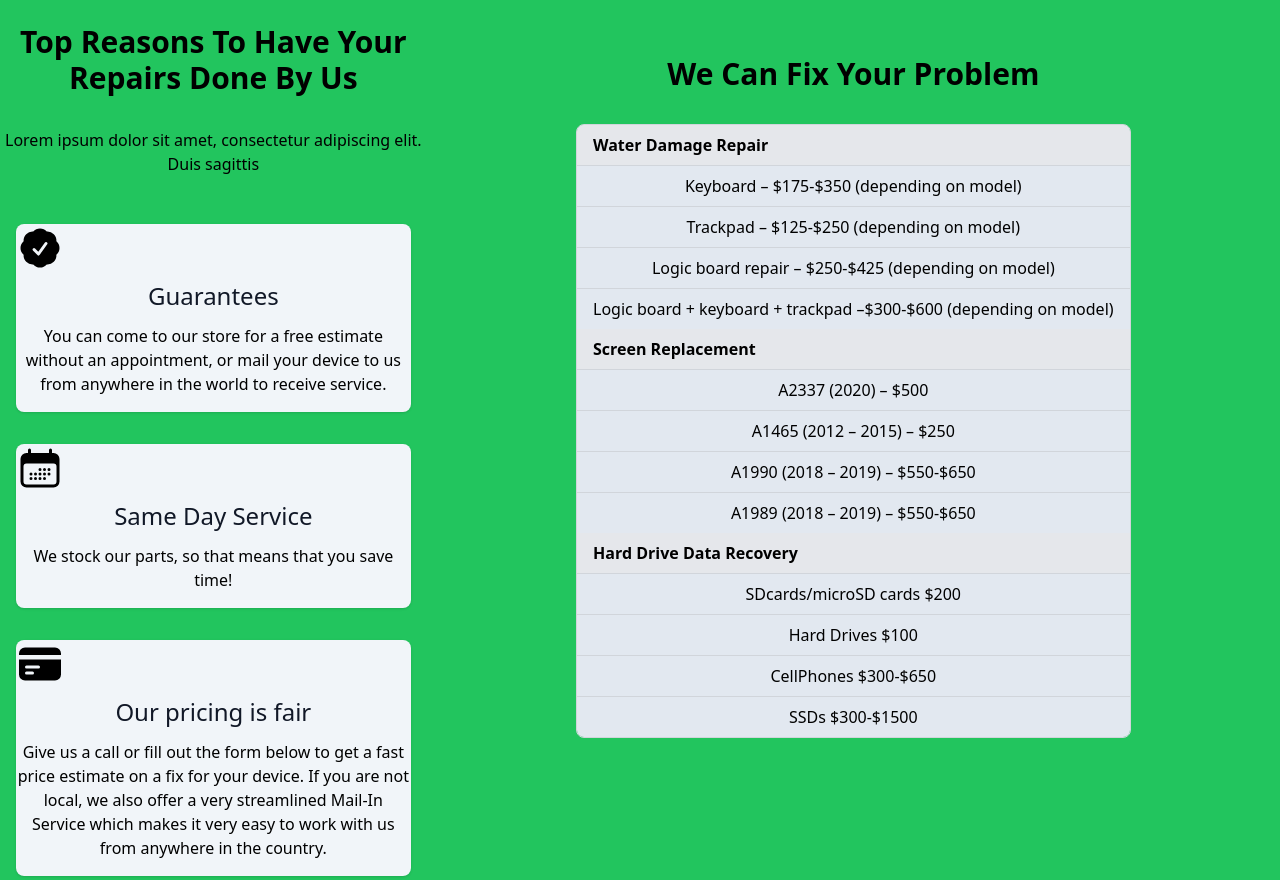
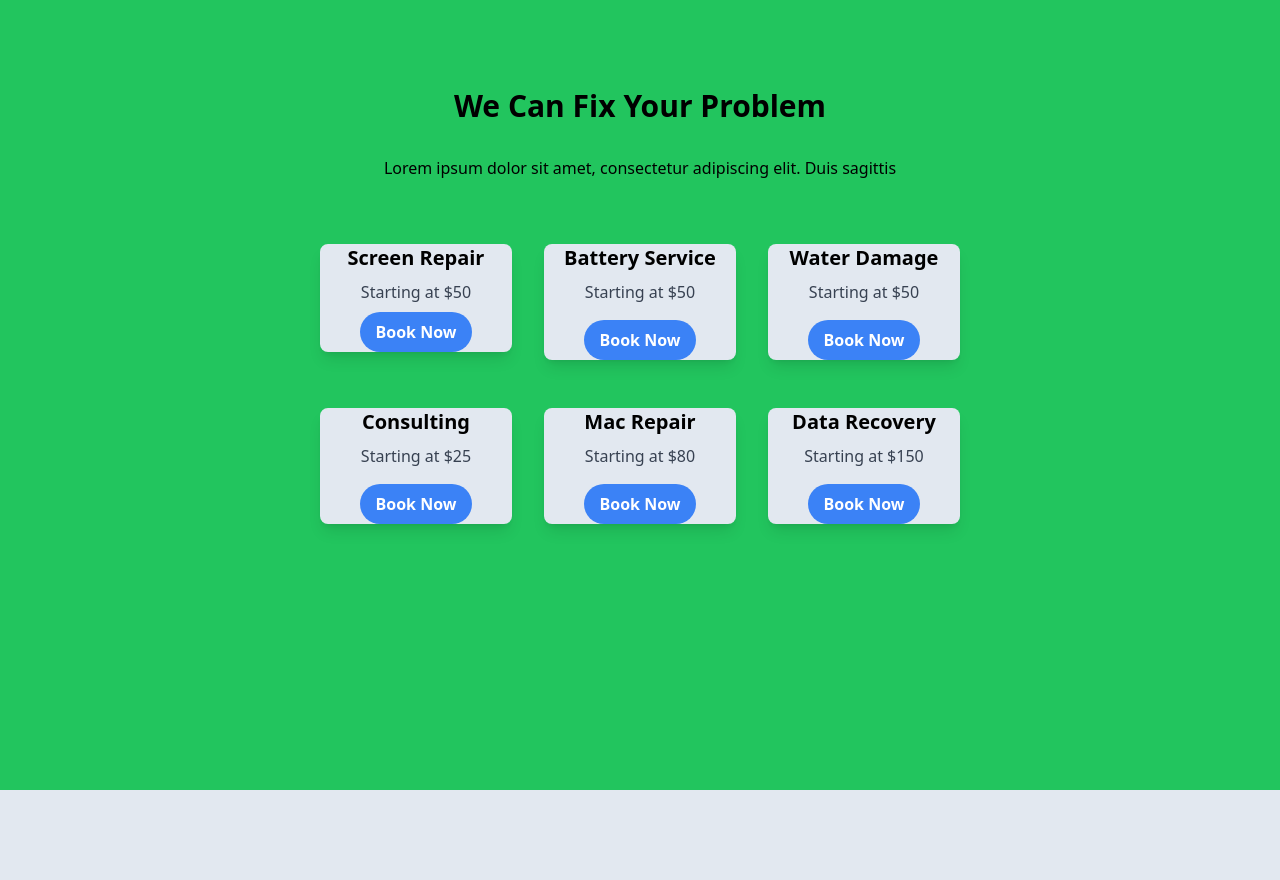
Before and after one commit to PKFireBarry/repair-landing-page, a React (Create React App) app: page / in a window 1280 px wide. Shown: the part 1920-2800 px from the top of the page. Built offline with nearby package versions, Linux system fonts and the light colour scheme.

Commit message:
Version 0.0.6

```diff
--- a/src/components/About.jsx
+++ b/src/components/About.jsx
@@ -20,7 +20,7 @@ function About() {
     <div className='mt-6 grid grid-cols-1 gap-8 sm:grid-cols-2 lg:grid-cols-3'>
       <motion.div
 
-    initial={{ x:900 , opacity: 0 }}
+    initial={{ x:200 , opacity: 0 }}
     transition={{ duration: .9 }}
     whileInView={{ opacity: 1, x: 0 }}
       className='bg-white overflow-hidden shadow rounded-lg'>
@@ -36,7 +36,7 @@ function About() {
       </motion.div>
 
       <motion.div
-    initial={{ x:600 , opacity: 0 }}
+    initial={{ x:200 , opacity: 0 }}
     transition={{ duration: 1 }}
     whileInView={{ opacity: 1, x: 0 }}
       className='bg-white overflow-hidden shadow rounded-lg'>
@@ -52,7 +52,7 @@ function About() {
 
       <motion.div
 
-    initial={{ x:500 , opacity: 0 }}
+    initial={{ x:200 , opacity: 0 }}
     transition={{ duration: 1.1 }}
     whileInView={{ opacity: 1, x: 0 }}
       className='bg-white overflow-hidden shadow rounded-lg'>
--- a/src/components/Ethics.jsx
+++ b/src/components/Ethics.jsx
@@ -1,30 +1,36 @@
 import React from 'react'
 import { StarIcon, UsersIcon, ChatBubbleBottomCenterIcon, CheckCircleIcon } from '@heroicons/react/24/solid'
+import { motion } from 'framer-motion'
 
 export default function Ethics() {
   return (
     <div className='bg-slate-200 p-10'>
         <h1 className='text-3xl font-extrabold pb-4'>Built On Ethics & Integrity</h1>
-        <div className='flex flex-row m-4 justify-center'>
-        <div className='w-1/3 p-4'>
+        <motion.div
+            initial={{ opacity: 0 }}
+            whileInView={{ opacity: 1 }}
+            transition={{ duration: 1.5 }}
+
+        className='flex flex-col sm:w-full md:flex-row m-4 justify-center items-center'>
+        <div className='w-3/5 md:w-1/3 p-4'>
             {/*img*/}
             <StarIcon className='w-12 h-12'/>
             <h2 className='text-base font-semibold leading-7 text-gray-900'>100% Free Estimates</h2>
             <p>Taking apart your Macbook to determine what is wrong with it costs $0 here. We believe diagnostic fees are predatory in this business. For a spoken word estimate of your problem, there is no fee!</p>
         </div>
-        <div className='w-1/3 p-4'>
+        <div className='w-3/5 md:w-1/3 p-4'>
                         {/*img*/}
             <UsersIcon className='w-12 h-12'/>
             <h2 className='text-base font-semibold leading-7 text-gray-900'>Not In It For The Money</h2>
             <p>We don’t lie about your problem to milk you for more money. We never misrepresent what we are doing, such as replacing an external hard drive cable and charging you for data recovery.</p>
         </div>
-        <div className='w-1/3 p-4'>
+        <div className='w-3/5 md:w-1/3 p-4'>
                         {/*img*/}
             <ChatBubbleBottomCenterIcon className='w-12 h-12'/>
             <h2 className='text-base font-semibold leading-7 text-gray-900'>Real Reviews</h2>
             <p>We never review ourself, or bribe customers with discounts to leave in-store reviews. Our feedback has all been earned and reviews have been left at the customer’s discretion, NOT ours!</p>
         </div>
-        </div>
+        </motion.div>
 
         <button className='bg-green-500 hover:bg-green-600 text-white font-bold py-2 px-4 rounded'>Get To Know Us Better</button>
     </div>
--- a/src/components/Faq.jsx
+++ b/src/components/Faq.jsx
@@ -1,6 +1,7 @@
 import React from "react";
 import shipping from '../Photos/shipping.jpg'
 import store from '../Photos/store.jpg'
+import { motion } from 'framer-motion'
 
 function Faq() {
   return (
@@ -9,10 +10,10 @@ function Faq() {
       <p className="text-xl font-extrabold">How does this work?</p>
       <div>
         <h1 className='text-base font-semibold leading-7 '>There are two ways for us to service your device:</h1>
-        <div className="flex flex-col p-20">
+        <div className="flex flex-col p-8">
           <div>
-            <div className="flex flex-row">
-              <div className="w-1/2 p-4">
+            <div className="flex flex-col md:flex-row">
+              <div className="w-full md:w-1/2 p-4">
                 <h1 className="text-2xl font-extrabold" >Mail it to our store.</h1>
                 <p>
                   Fill out the form on our mail in page, and follow the
@@ -25,8 +26,12 @@ function Faq() {
                 </p>
                 <button className='bg-green-500 hover:bg-green-600 text-white font-bold py-2 px-4 rounded'>Learn More</button>
               </div>
-              <div className="w-1/2">
-                <img
+              <div className="w-full md:w-1/2 p-4">
+                <motion.img
+
+                    initial={{ x:300 , opacity: 0}}
+                    transition={{ duration: .7 }}
+                    whileInView={{ opacity: 1, x: 0}}
                     src={shipping}
                     className='rounded-lg'
                 />
@@ -34,14 +39,18 @@ function Faq() {
             </div>
           </div>
           <div>
-            <div className="flex flex-row">
-              <div className="w-1/2">
-                <img
+            <div className="flex flex-col md:flex-row">
+              <div className="w-full md:w-1/2 p-4">
+                <motion.img
+
+                    initial={{ y:300 , opacity: 0}}
+                    transition={{ duration: .5 }}
+                    whileInView={{ opacity: 1, y: 0}}
                     src={store}
                     className='rounded-lg'
                 />
               </div>
-              <div className="w-1/2 mt-12 p-4">
+              <div className="w-full md:w-1/2 p-4">
                 <h1 className="text-2xl font-extrabold">Bring it to our store.</h1>
                 <p>
                 Walk into our store and we will fix your device for you. We will provide you with a free repair estimate so you know what the cost of fixing your device is – before we work on it.
--- a/src/components/Footer.jsx
+++ b/src/components/Footer.jsx
@@ -32,7 +32,7 @@ function Footer() {
       <p>Phone: 555-555-5555</p>
     </div>
     <div>
-        <div class="flex flex-row justify-evenly mb-2 m-4">
+        <div class="flex flex-col md:flex-row opacity-0 md:opacity-100 justify-evenly mb-2 m-4">
     <a href="https://www.facebook.com/" target="_blank" rel="noreferrer">
       <img src="https://img.icons8.com/ios/50/000000/facebook-new.png" alt="Facebook" />
     </a>
--- a/src/components/Hero.jsx
+++ b/src/components/Hero.jsx
@@ -7,8 +7,8 @@ function Hero() {
 
 
   return (
-<div className='flex h-screen flex-row justify-center items-center bg-slate-200'>
-  <div className='max-w-2xl mx-8 pb-20'>
+<div className='flex h-screen w-full flex-col md:flex-row justify-center items-center bg-slate-200 m-4'>
+  <div className='max-w-2xl mx-8 mb-4'>
     <h1 className='font-bold text-4xl mb-4'>Blithe's Computer Repair</h1>
     <p className='text-lg text-gray-600 mb-8'>We build custom computers for any need, from gaming to business.</p>
     <motion.button
--- a/src/components/Pricing.jsx
+++ b/src/components/Pricing.jsx
@@ -1,126 +1,108 @@
 import React from 'react'
-import {CalendarDaysIcon, CreditCardIcon, CheckBadgeIcon } from '@heroicons/react/24/solid'
 import custom from '../Photos/custom-builds.jpeg'
+import { motion } from 'framer-motion'
 
 function Pricing() {
   return (
     <div id='pricing' className='w-full bg-green-500'>
-      <div className='flex flex-row justify-evenly'>
-        <div className='w-1/3 py-[250px]'>
-          <h1 className='text-3xl font-extrabold  pt-8 pb-8'>Top Reasons To Have Your Repairs Done By Us</h1>
-          <p className=''>
-            Lorem ipsum dolor sit amet, consectetur adipiscing elit. Duis sagittis
-          </p>
-          <div className='flex flex-col py-8'>
-        <div className='flex flex-col m-4 justify-center bg-slate-100 overflow-hidden shadow rounded-lg'>
-            <CheckBadgeIcon className='w-12 h-12'/>
-          <h3 className='text-2xl mb-4 leading-6 font-medium text-gray-900 mt-3'>Guarantees</h3>
-            <p className='pb-4'>
-            You can come to our store for a free estimate without an appointment, or mail your device to us from anywhere in the world to receive service.
-            </p>
-            </div>
-
-            <div className='flex flex-col m-4 justify-evenly bg-slate-100 overflow-hidden shadow rounded-lg'>
-            <CalendarDaysIcon className='w-12 h-12'/>
-          <h3 className='text-2xl mb-4 leading-6 font-medium text-gray-900 mt-3'>Same Day Service</h3>
-          <p className='pb-4'> We stock our parts, so that means that you save time!
-          </p>
-            </div>
-            <div className='flex flex-col m-4 justify-evenly bg-slate-100 overflow-hidden shadow rounded-lg'>
-            <CreditCardIcon className='w-12 h-12'/>
-          <h3 className='text-2xl mb-4 leading-6 font-medium text-gray-900 mt-3'>Our pricing is fair</h3>
-          <p className='pb-4'>
-          Give us a call or fill out the form below to get a fast price estimate on a fix for your device.  If you are not local, we also offer a very streamlined Mail-In Service which makes it very easy to work with us from anywhere in the country.
-          </p>
-            </div>
-          </div>
-        </div>
-        <div className='w-2/3 py-[250px]'>
+      <div className='flex flex-row justify-center'>
+        <div className='w-3/5 py-[250px]'>
           <div className="max-w-2xl mx-auto ">
           <h1 className='text-3xl font-extrabold py-16 pb-8'>We Can Fix Your Problem</h1>
-  <div className="border border-gray-300 rounded-lg overflow-hidden inline-block ">
-    <table className="w-full bg-slate-200">
-      <thead className="bg-gray-200">
-        <tr>
-          <th className="py-2 px-4 text-left">Water Damage Repair</th>
+    <p className='pb-8'>
+      Lorem ipsum dolor sit amet, consectetur adipiscing elit. Duis sagittis
+    </p>
+    <div class="flex justify-cente flex-col flex-grow sm:flex-col md:flex-row lg:flex-row xl:flex-row py-4">
 
-        </tr>
-      </thead>
-      <tbody>
-        <tr className="border-t border-gray-300">
-          <td className="py-2 px-4">Keyboard – $175-$350 (depending on model)</td>
+      <motion.div
+        initial={{ y:500 , opacity: 0 }}
+        transition={{ duration: .9 }}
+        whileInView={{ opacity: 1, y: 0 }}
+      class="w-full md:w-1/3 lg:w-1/3 xl:w-1/3 p-4">
+        <div class="bg-slate-200 rounded-lg shadow-lg hover:bg-slate-300">
+          <h2 class="text-xl font-bold mb-2">Screen Repair</h2>
+          <p class="text-gray-700 text-base mb-2">Starting at $50</p>
+          <button class="bg-blue-500 hover:bg-blue-700 text-white font-bold py-2 px-4 rounded-full">Book Now</button>
+        </div>
+      </motion.div>
 
-        </tr>
-        <tr className="border-t border-gray-300">
-          <td className="py-2 px-4">Trackpad – $125-$250 (depending on model)</td>
+      <motion.div
+        initial={{ y:500 , opacity: 0 }}
+        transition={{ duration: .9 }}
+        whileInView={{ opacity: 1, y: 0 }}
+      class="w-full md:w-1/3 lg:w-1/3 xl:w-1/3 p-4">
+        <div class="bg-slate-200 rounded-lg shadow-lg hover:bg-slate-300">
+          <h2 class="text-xl font-bold mb-2">Battery Service</h2>
+          <p class="text-gray-700 text-base mb-2">Starting at $50</p>
+          <ul class="text-gray-700 text-base mb-4">
+          </ul>
+          <button class="bg-blue-500 hover:bg-blue-700 text-white font-bold py-2 px-4 rounded-full">Book Now</button>
+        </div>
+      </motion.div>
 
-        </tr>
-        <tr className="border-t border-gray-300">
-          <td className="py-2 px-4">Logic board repair – $250-$425 (depending on model)</td>
+      <motion.div
+        initial={{ y:500 , opacity: 0 }}
+        transition={{ duration: .9 }}
+        whileInView={{ opacity: 1, y: 0 }}
+      class="w-full md:w-1/3 lg:w-1/3 xl:w-1/3 p-4">
+        <div class="bg-slate-200 rounded-lg shadow-lg hover:bg-slate-300">
+          <h2 class="text-xl font-bold mb-2">Water Damage</h2>
+          <p class="text-gray-700 text-base mb-2">Starting at $50</p>
+          <ul class="text-gray-700 text-base mb-4">
+          </ul>
+          <button class="bg-blue-500 hover:bg-blue-700 text-white font-bold py-2 px-4 rounded-full">Book Now</button>
+        </div>
+      </motion.div>
 
-        </tr>
-        <tr className="border-t border-gray-300">
-          <td className="py-2 px-4">Logic board + keyboard + trackpad –$300-$600 (depending on model)</td>
+    </div>
 
-        </tr>
-      </tbody>
-    </table>
-<table className="w-full bg-slate-200">
-      <thead className="bg-gray-200">
-        <tr>
-          <th className="py-2 px-4 text-left">Screen Replacement</th>
-        </tr>
-      </thead>
-      <tbody>
-        <tr className="border-t border-gray-300">
-          <td className="py-2 px-4">A2337 (2020) – $500</td>
+    <div class="flex justify-cente flex-col flex-grow sm:flex-col md:flex-row lg:flex-row xl:flex-row">
 
-        </tr>
-        <tr className="border-t border-gray-300">
-          <td className="py-2 px-4">A1465 (2012 – 2015) – $250</td>
+    <motion.div
+        initial={{ y:500 , opacity: 0 }}
+        transition={{ duration: .9 }}
+        whileInView={{ opacity: 1, y: 0 }}
+      class="w-full md:w-1/3 lg:w-1/3 xl:w-1/3 p-4">
+        <div class="bg-slate-200 rounded-lg shadow-lg hover:bg-slate-300">
+          <h2 class="text-xl font-bold mb-2">Consulting</h2>
+          <p class="text-gray-700 text-base mb-2">Starting at $25</p>
+          <ul class="text-gray-700 text-base mb-4">
+          </ul>
+          <button class="bg-blue-500 hover:bg-blue-700 text-white font-bold py-2 px-4 rounded-full">Book Now</button>
+        </div>
+      </motion.div>
 
-        </tr>
-        <tr className="border-t border-gray-300">
-          <td className="py-2 px-4">A1990 (2018 – 2019) – $550-$650</td>
+      <motion.div
+        initial={{ y:500 , opacity: 0 }}
+        transition={{ duration: .9 }}
+        whileInView={{ opacity: 1, y: 0 }}
+      class="w-full md:w-1/3 lg:w-1/3 xl:w-1/3 p-4">
+        <div class="bg-slate-200 rounded-lg shadow-lg hover:bg-slate-300">
+          <h2 class="text-xl font-bold mb-2">Mac Repair</h2>
+          <p class="text-gray-700 text-base mb-2">Starting at $80</p>
+          <ul class="text-gray-700 text-base mb-4">
+          </ul>
+          <button class="bg-blue-500 hover:bg-blue-700 text-white font-bold py-2 px-4 rounded-full">Book Now</button>
+        </div>
+      </motion.div>
 
-        </tr>
-        <tr className="border-t border-gray-300">
-          <td className="py-2 px-4">A1989 (2018 – 2019) – $550-$650</td>
+      <motion.div
+        initial={{ y:500 , opacity: 0 }}
+        transition={{ duration: .9 }}
+        whileInView={{ opacity: 1, y: 0 }}
+      class="w-full md:w-1/3 lg:w-1/3 xl:w-1/3 p-4">
+        <div class="bg-slate-200 rounded-lg shadow-lg hover:bg-slate-300">
+          <h2 class="text-xl font-bold mb-2">Data Recovery</h2>
+          <p class="text-gray-700 text-base mb-2">Starting at $150</p>
+          <ul class="text-gray-700 text-base mb-4">
+          </ul>
+          <button class="bg-blue-500 hover:bg-blue-700 text-white font-bold py-2 px-4 rounded-full">Book Now</button>
+        </div>
+      </motion.div>
 
-        </tr>
-      </tbody>
-    </table>
-    <table className="w-full bg-slate-200">
-      <thead className="bg-gray-200">
-        <tr>
-          <th className="py-2 px-4 text-left">Hard Drive Data Recovery</th>
+    </div>
 
-        </tr>
-      </thead>
-      <tbody>
-        <tr className="border-t border-gray-300">
-          <td className="py-2 px-4">SDcards/microSD cards
-$200</td>
 
-        </tr>
-        <tr className="border-t border-gray-300">
-          <td className="py-2 px-4">Hard Drives
-$100</td>
-
-        </tr>
-        <tr className="border-t border-gray-300">
-          <td className="py-2 px-4">CellPhones
-$300-$650</td>
-
-        </tr>
-        <tr className="border-t border-gray-300">
-          <td className="py-2 px-4">SSDs
-$300-$1500</td>
-
-        </tr>
-      </tbody>
-    </table>
-  </div>
 </div>
 
         </div>
--- a/src/components/Review.jsx
+++ b/src/components/Review.jsx
@@ -52,7 +52,7 @@ function review() {
           </dl>
         </div>
       </div>
-    <div className='my-4 pt-8  '>
+    <div className='my-4 pt-8 text-black '>
       <p>
       Funny thing about good service, there’s no “oh, please leave us a review!!” or “hey, we’ll give you TEN PERCENT OFF if you write a review RIGHT NOW!!!” nonsense. We don’t need it. We get plenty of reviews from happy customers. We just want to make sure you know that we’re not just saying we’re good, we’re actually good.
       </p>
--- a/src/components/Services.jsx
+++ b/src/components/Services.jsx
@@ -4,7 +4,7 @@ import {
   GlobeAmericasIcon,
   UserGroupIcon,
   ShieldExclamationIcon,
-  ArchiveBoxXMarkIcon,
+  ArchiveBoxXMarkIcon,ArrowPathRoundedSquareIcon, PaperClipIcon, XCircleIcon
 } from "@heroicons/react/24/solid";
 import bottom from "../Photos/bottom.jpg";
 import networking from "../Photos/networking.jpg";
@@ -124,7 +124,7 @@ function Services() {
           <img src={splash} alt="" className="object-cover resize" />
           <div className="px-4 py-5 sm:p-6">
             <div className="flex flex-col justify-evenly">
-              <ArchiveBoxXMarkIcon className="w-12 h-12" />
+              <XCircleIcon className="w-12 h-12" />
               <h3 className="text-2xl leading-6 font-medium text-gray-900 ">
                 Liquid Spill Repair
               </h3>
@@ -146,7 +146,7 @@ function Services() {
           <img src={iphone} alt="" className="object-cover resize" />
           <div className="px-4 py-5 sm:p-6">
             <div className="flex flex-col justify-evenly">
-              <ArchiveBoxXMarkIcon className="w-12 h-12" />
+              <ArrowPathRoundedSquareIcon className="w-12 h-12" />
               <h3 className="text-2xl leading-6 font-medium text-gray-900 ">
                 Iphone Data Recovery
               </h3>
@@ -168,7 +168,7 @@ function Services() {
           <img src={evaluation} alt="" className="object-cover resize" />
           <div className="px-4 py-5 sm:p-6">
             <div className="flex flex-col justify-evenly">
-              <ArchiveBoxXMarkIcon className="w-12 h-12" />
+              <PaperClipIcon className="w-12 h-12" />
               <h3 className="text-2xl leading-6 font-medium text-gray-900 ">
                 Free Evaluation
               </h3>
```
Also changed, not shown: src/components/ContactUs.jsx (+33 -24 lines).
